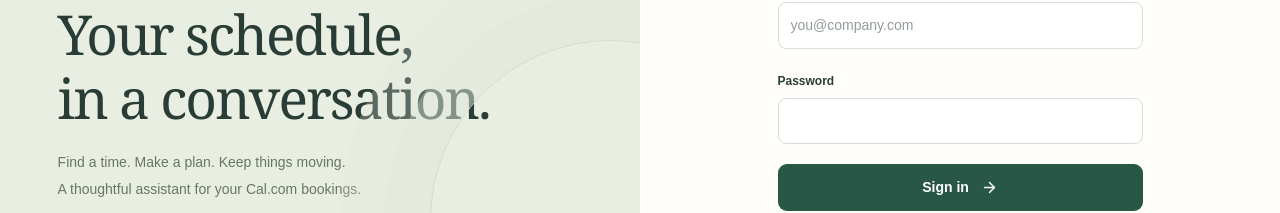
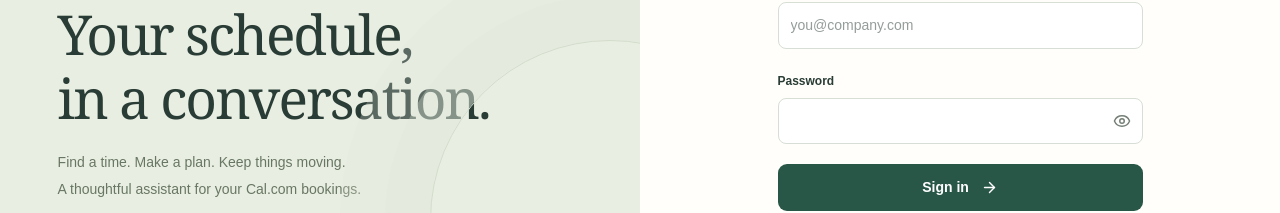
Before and after one commit to yonktheskill/livextakehome, a Next.js app in the folder frontend/: page /login in a window 1280 px wide. Shown: the part 330-543 px from the top of the page. Built offline with nearby package versions, Linux system fonts and the light colour scheme; no server answers.

Commit message:
feat: add visibility toggles to password and API key fields

```diff
--- a/frontend/app/globals.css
+++ b/frontend/app/globals.css
@@ -106,6 +106,20 @@ button:hover:not(:disabled) {
   background: #fff;
   margin-top: 7px;
   color: var(--ink);
+}
+.secret-input {
+  position: relative;
+  margin-top: 7px;
+}
+.secret-input .input {
+  margin-top: 0;
+  padding-right: 48px;
+}
+.secret-input-toggle {
+  position: absolute;
+  top: 50%;
+  right: 4px;
+  transform: translateY(-50%);
 }
 label {
   font-size: 12px;
--- a/frontend/components/auth-form.tsx
+++ b/frontend/components/auth-form.tsx
@@ -5,6 +5,7 @@ import { useEffect, useState } from "react";
 import { Button, Field, Input, Label } from "@headlessui/react";
 import { ArrowRight, CalendarDays } from "lucide-react";
 import { useAuth } from "./auth";
+import { SecretInput } from "./secret-input";
 export function AuthForm({ mode }: { mode: "login" | "register" }) {
   const { user, loading, authenticate } = useAuth();
   const router = useRouter();
@@ -79,10 +80,9 @@ export function AuthForm({ mode }: { mode: "login" | "register" }) {
             </Field>
             <Field>
               <Label>Password</Label>
-              <Input
-                className="input"
+              <SecretInput
+                visibilityLabel="password"
                 name="password"
-                type="password"
                 autoComplete={register ? "new-password" : "current-password"}
                 required
                 minLength={register ? 12 : 1}
@@ -93,10 +93,9 @@ export function AuthForm({ mode }: { mode: "login" | "register" }) {
             {register && (
               <Field>
                 <Label>Confirm password</Label>
-                <Input
-                  className="input"
+                <SecretInput
+                  visibilityLabel="confirm password"
                   name="confirmPassword"
-                  type="password"
                   autoComplete="new-password"
                   required
                   minLength={12}
--- a/frontend/components/connection-dialog.tsx
+++ b/frontend/components/connection-dialog.tsx
@@ -1,16 +1,8 @@
 "use client";
 import { useState } from "react";
-import {
-  Button,
-  Dialog,
-  DialogPanel,
-  DialogTitle,
-  Description,
-  Field,
-  Input,
-  Label,
-} from "@headlessui/react";
+import { Button, Dialog, DialogPanel, DialogTitle, Description, Field, Label } from "@headlessui/react";
 import { KeyRound, X } from "lucide-react";
+import { SecretInput } from "./secret-input";
 import { api, ApiError, type Connection } from "../lib/api";
 export function ConnectionDialog({
   open,
@@ -95,9 +87,8 @@ export function ConnectionDialog({
           >
             <Field>
               <Label>{connection?.connected ? "Replace API key" : "Cal.com API key"}</Label>
-              <Input
-                className="input"
-                type="password"
+              <SecretInput
+                visibilityLabel="Cal.com API key"
                 value={key}
                 onChange={(e) => setKey(e.target.value)}
                 autoComplete="off"
--- /dev/null
+++ b/frontend/components/secret-input.tsx
@@ -0,0 +1,31 @@
+"use client";
+
+import { Button, Input } from "@headlessui/react";
+import { Eye, EyeOff } from "lucide-react";
+import { useId, useState, type ComponentPropsWithoutRef } from "react";
+
+type SecretInputProps = Omit<ComponentPropsWithoutRef<"input">, "type"> & {
+  visibilityLabel: string;
+};
+
+export function SecretInput({ visibilityLabel, id, className = "", ...props }: SecretInputProps) {
+  const generatedId = useId();
+  const inputId = id ?? generatedId;
+  const [visible, setVisible] = useState(false);
+  return (
+    <div className="secret-input">
+      <Input {...props} id={inputId} className={`input ${className}`} type={visible ? "text" : "password"} />
+      <Button
+        type="button"
+        className="icon-button secret-input-toggle"
+        aria-label={`${visible ? "Hide" : "Show"} ${visibilityLabel}`}
+        aria-controls={inputId}
+        aria-pressed={visible}
+        disabled={props.disabled}
+        onClick={() => setVisible((value) => !value)}
+      >
+        {visible ? <EyeOff size={18} aria-hidden="true" /> : <Eye size={18} aria-hidden="true" />}
+      </Button>
+    </div>
+  );
+}
```
Also changed, not shown: 2 other files (tests, documents, lock files or other folders).
